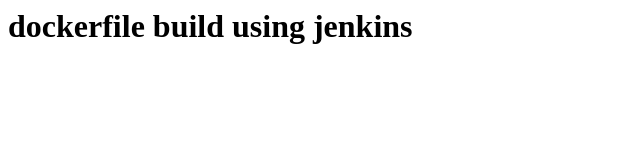
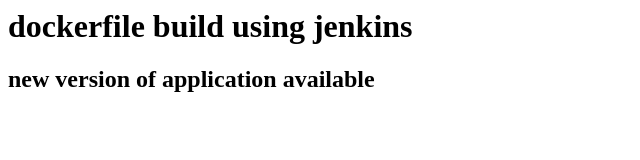
Before and after one commit to networknuts/jenkins-dockerfile-build, a plain HTML site: page index.html in a window 1280 px wide. Shown: the whole page, without its empty margins (0-640 px from the left). Drawn offline with Linux system fonts and the light colour scheme.

Commit message:
Update index.html

```diff
--- a/index.html
+++ b/index.html
@@ -1 +1,2 @@
 <h1>dockerfile build using jenkins</h1>
+<h2>new version of application available</h2>
```
